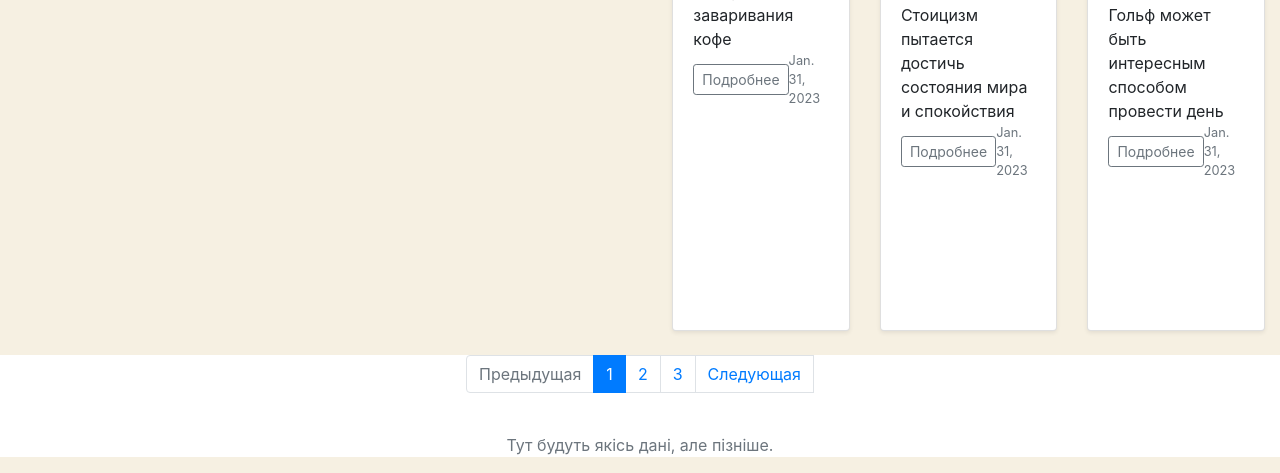
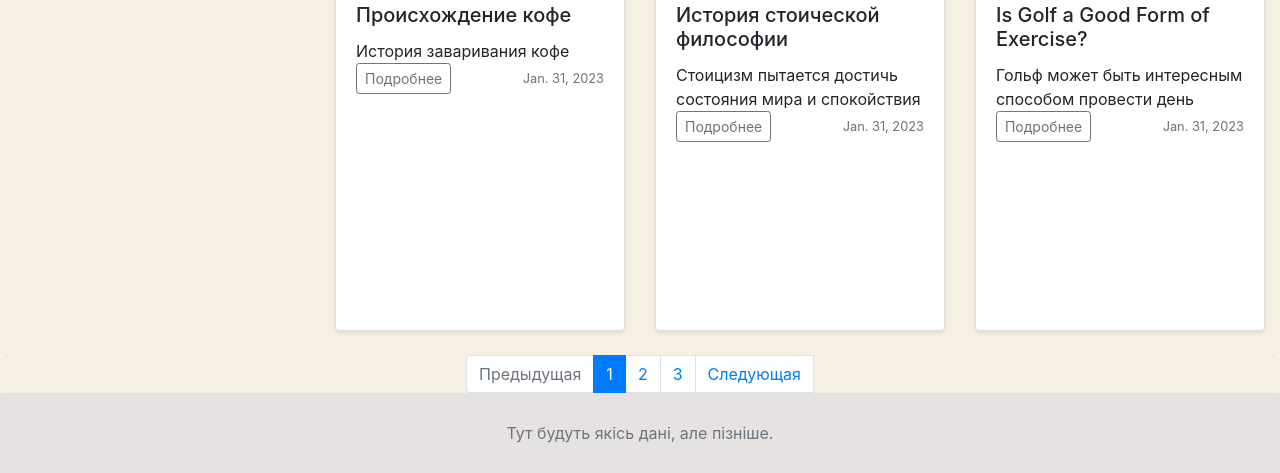
Before and after one commit to prokmiha/lawyer, a Django app: page / in a window 1280 px wide. Shown: the part 989-1462 px from the top of the page. Run offline with Django 4.2, Linux system fonts and the light colour scheme; data comes from the database, SQL or seed files in the repository; some libraries are stand-ins or nearby versions.

Commit message:
Small style changes

```diff
--- a/templates/blog/block/footer.html
+++ b/templates/blog/block/footer.html
@@ -1,3 +1,3 @@
-<footer class="footer d-flex justify-content-center">
+<footer class="footer d-flex justify-content-center" style="background-color: #e7e2e2; height: 80px; align-items: center">
     <span class="text-muted">Тут будуть якісь дані, але пізніше.</span>
 </footer>
--- a/templates/blog/block/navbar.html
+++ b/templates/blog/block/navbar.html
@@ -1,7 +1,7 @@
 <nav class="navbar navbar-expand-lg navbar-dark bg-dark sticky-top">
     <a href="{% url 'index' %}" class="navbar-brand">
         <img src="https://i.ibb.co/48W1wZB/96226f7c5e2646108f132674802dd670-2.png" width="60" height="60"
-             alt="logo" style="margin-right: 10px" class="navigat"><b> Konotop Lawyer </b>
+             alt="logo" style="margin-right: 10px"><b> Konotop Lawyer </b>
     </a>
 
     <button class="navbar-toggler" type="button" data-toggle="collapse"
--- a/templates/blog/detail-post.html
+++ b/templates/blog/detail-post.html
@@ -11,7 +11,7 @@
         <div class="col-lg-8">
             <nav aria-label="breadcrumb" class="mt-4">
                 <ol class="breadcrumb">
-                    <li class="breadcrumb-item nanana"><a href="{% url 'index' %}">Головна</a></li>
+                    <li class="breadcrumb-item"><a href="{% url 'index' %}">Головна</a></li>
                     <li class="breadcrumb-item active" aria-current="page">{{ post.title }}</li>
                 </ol>
             </nav>
--- a/templates/blog/home.html
+++ b/templates/blog/home.html
@@ -5,7 +5,7 @@
 
 {% block content %}
     <div class="d-flex justify-content-between main-part" style="background-color: #f6f0e2; ">
-        <form class="container p-5 left-side"
+        <form class="col-md-3 mb-4 mx-auto"
               style="">
             <h1 style="padding-top: 75px">Консультація</h1>
             <p style="padding-top: 15px; font-size: 23px">Заповніть форму і ми зв'яжемося з вами, щоб з'ясувати
@@ -50,7 +50,7 @@
 
 {% block pagination %}
     <nav aria-label="Paginate me">
-        <ul class="pagination justify-content-center">
+        <ul class="pagination justify-content-center" style="background-color: #f6f0e2; align-items: center; margin: 0;">
             {% if page_obj.has_previous %}
                 <a class="page-link" href="?page={{ page_obj.previous_page_number }}" tabindex="-1">Предыдущая</a>
             {% else %}
@@ -74,5 +74,4 @@
             {% endif %}
         </ul>
     </nav>
-    <br>
 {% endblock %}
```
